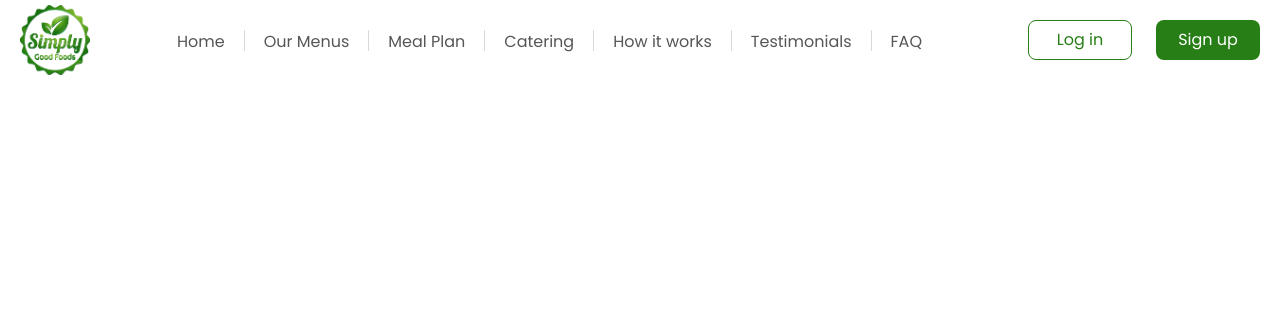
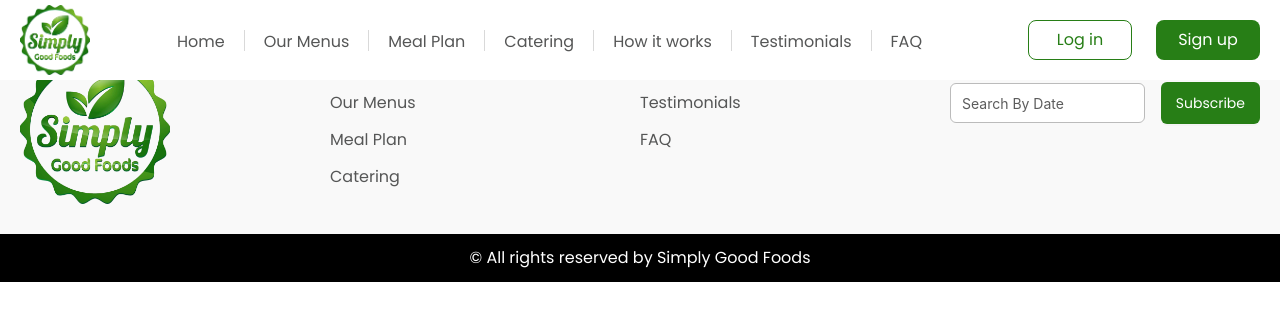
Before and after one commit to bdCalling-Sdt-hub/good-foods, a Next.js app: page / in a window 1280 px wide. Shown: the top 320 px of the page. Built offline with nearby package versions, Linux system fonts and the light colour scheme.

Commit message:
:art: footer componenet design

```diff
--- a/src/app/(website)/layout.tsx
+++ b/src/app/(website)/layout.tsx
@@ -1,3 +1,4 @@
+import Footer from '@/components/shared/Footer';
 import Navbar from '@/components/shared/Navbar';
 import React from 'react'
 
@@ -6,6 +7,7 @@ const WebsiteLayout = ({children}: {children: React.ReactNode}) => {
         <div>
             <Navbar/>
             {children}
+            <Footer/>
         </div>
     )
 }
--- /dev/null
+++ b/src/components/shared/Footer.tsx
@@ -0,0 +1,133 @@
+"use client"
+import Image from 'next/image';
+import Link from 'next/link';
+import React, { useState } from 'react';
+import Logo from "@/assets/logo.png";
+import Heading from './Heading';
+import { Button, Input } from 'antd';
+
+const Footer = () => {
+    const [keyword, setKeyword] = useState("");
+    const item = [
+        {
+            label: "Home",
+            path: "/"
+        },
+        {
+            label: "Our Menus",
+            path: "/menus"
+        },
+        {
+            label: "Meal Plan",
+            path: "/meal"
+        },
+        {
+            label: "Catering",
+            path: "/catering"
+        }
+    ]
+
+    const items = [
+        {
+            label: "How it works",
+            path: "/workflow"
+        },
+        {
+            label: "Testimonials",
+            path: "/testimonials"
+        },
+        {
+            label: "FAQ",
+            path: "/faq"
+        },
+    ]
+    return (
+        <div className='bg-[#F9F9F9]'>
+            <div className='container grid grid-cols-12 py-[30px]'>
+                <div className='col-span-3'>
+                    <Link href={"/"}>
+                        <Image alt='Logo' src={Logo} width={150} height={150} />
+                    </Link>
+                </div>
+                <div className='col-span-3 flex flex-col gap-4'>
+                    {
+                        item.map((menu, index) => {
+                            return(
+                                <Link
+                                    key={index}
+                                    className={`
+                                        h-[21px]
+                                        font-normal text-[16px] leading-6
+                                        text-[#555656]
+                                        border-[#D9D9D9]
+                                    `}
+                                    href={`${menu.path}`}
+                                >
+                                    {menu.label}
+                                </Link>
+                            )
+                        })
+                    }
+                </div>
+                <div className='col-span-3 flex flex-col gap-4'>
+                    {
+                        items.map((menu, index) => {
+                            return(
+                                <Link
+                                    key={index}
+                                    className={`
+                                        h-[21px]
+                                        font-normal text-[16px] leading-6
+                                        text-[#555656]
+                                        border-[#D9D9D9]
+                                    `}
+                                    href={`${menu.path}`}
+                                >
+                                    {menu.label}
+                                </Link>
+                            )
+                        })
+                    }
+                </div>
+                <div className='col-span-3'>
+                    <Heading name='Subscribe To Our Email Alerts' style='font-semibold text-[16px] leading-[20px] text-[#575757] mb-2' />
+                    <div className='flex items-center gap-4'>
+                        <Input
+                            placeholder='Search By Date'
+                            style={{
+                                width: "100%",
+                                height: 40,
+                                border: "1px solid #BBBBBB",
+                                boxShadow: "none",
+                                outline: "none",
+                                color: "#5C5C5C",
+                                background:"#FFFFFF"
+                            }}
+                            onChange={(e)=>setKeyword(e.target.value)}
+                            className='placeholder:text-[#5C5C5C]'
+                        />
+
+                        <Button
+                            htmlType='submit'
+                            style={{
+                                background: "#277E16",
+                                color: "white",
+                                border: "none",
+                                height: 42
+                            }}
+                        >
+                            Subscribe
+                        </Button>
+
+                    </div>
+                </div>
+            </div>
+
+            <div className='bg-black py-3'>
+                <p className='text-center text-[#ffffff]'>© All rights reserved by Simply Good Foods</p>
+            </div>
+        </div>
+    )
+}
+
+export default Footer
```
